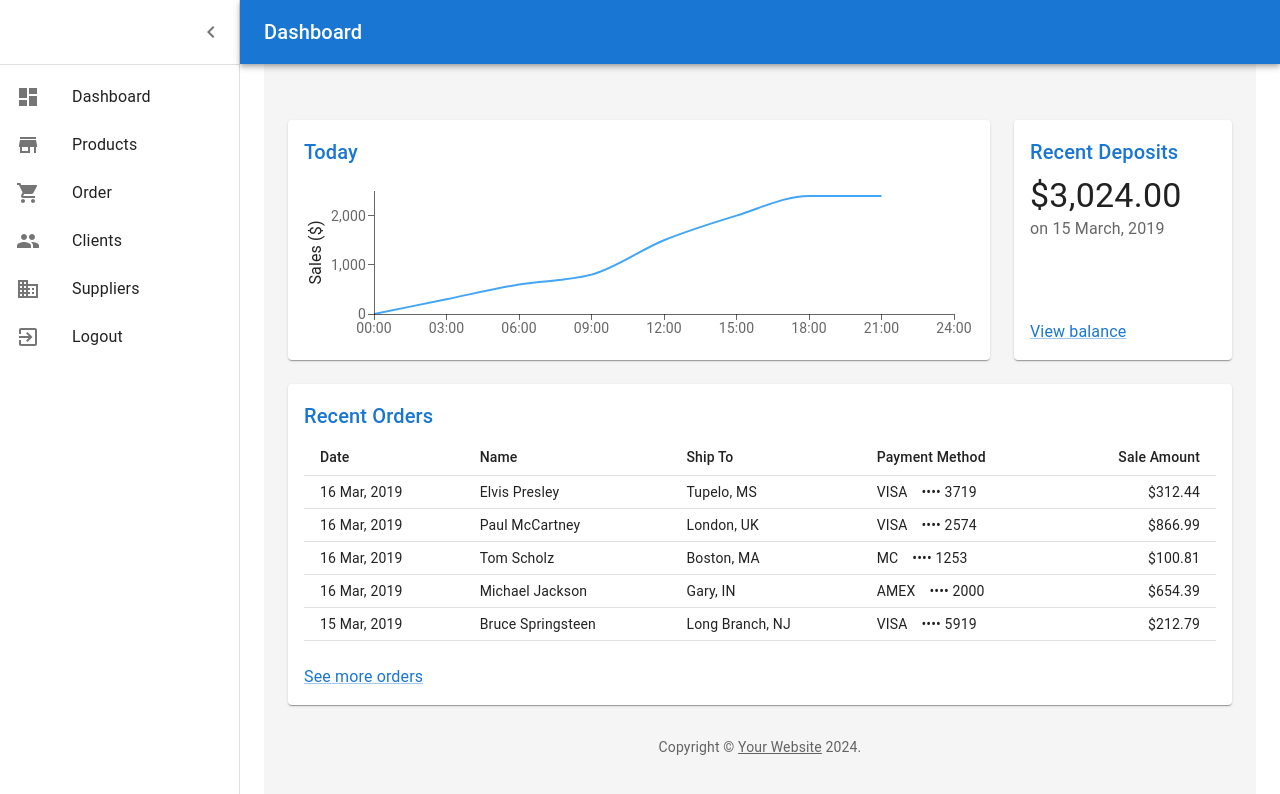
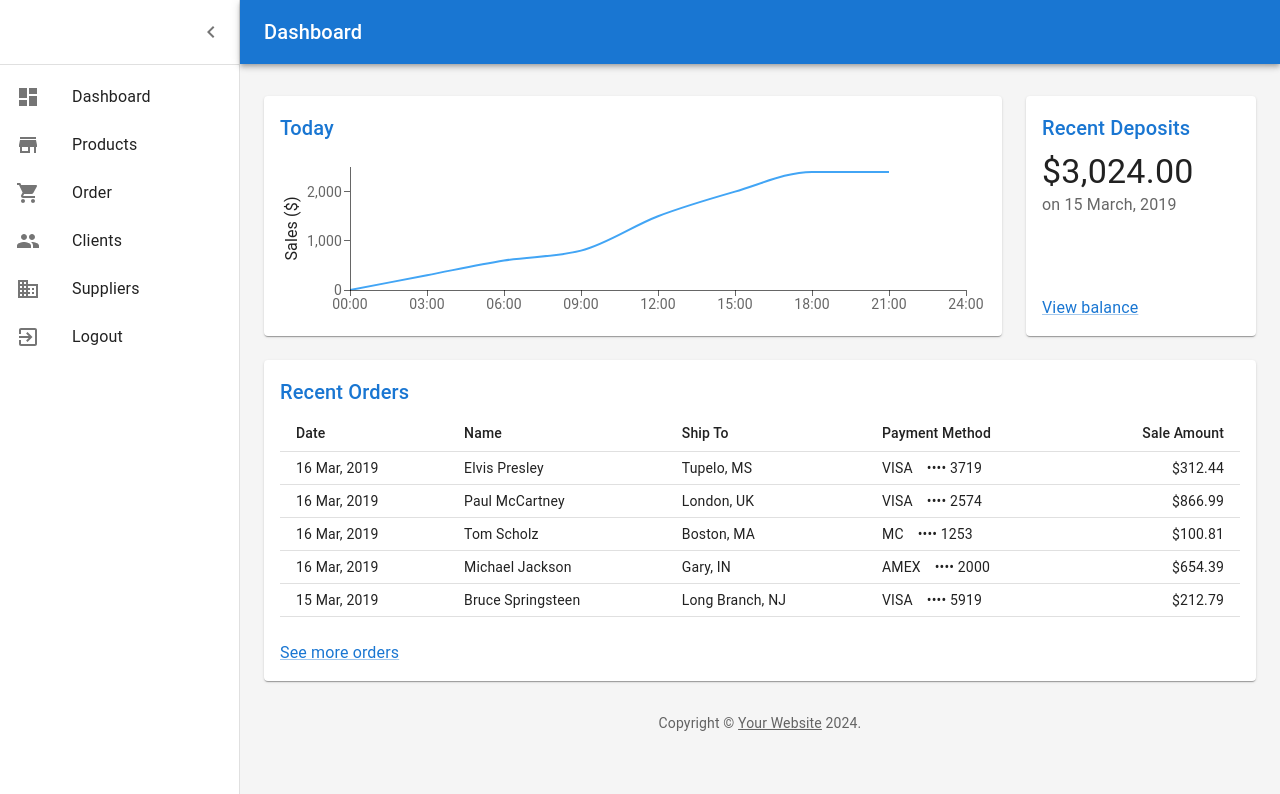
Before and after one commit to darkiller03/ProjectGestionStock, a React (Create React App) app in the folder front/: page /dashboard in a window 1280 px wide. Shown: the top 794 px of the page. Built offline with nearby package versions, Linux system fonts and the light colour scheme; sample sign-in values are in the browser's storage.

Commit message:
Box edit

```diff
--- a/front/src/Layout/RootLayout.jsx
+++ b/front/src/Layout/RootLayout.jsx
@@ -182,9 +182,9 @@ export default function Layout() {
             </ListItemButton>
           </List>
         </Drawer>
-        <Box component="main" sx={{ flexGrow: 1, p: 3 }}>
-          <Outlet />
-        </Box>
+        {/* <Box component="main" sx={{ flexGrow: 1, p: 3 }}> */}
+        <Outlet />
+        {/* </Box> */}
       </Box>
     </ThemeProvider>
   );
```
Also changed, not shown: 1 other file (tests, documents, lock files or other folders).
